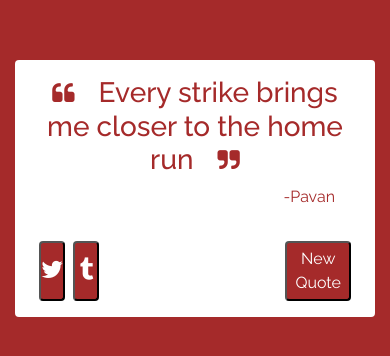
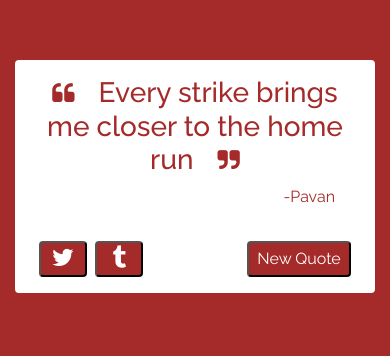
Before and after one commit to pavan-sagar/random-quote-generator, a React (Create React App) app: page / in a window 390 px wide. Shown: the part 252-608 px from the top of the page. Built offline with nearby package versions, Linux system fonts and the light colour scheme.

Commit message:
Fixed button size for mobile devices

```diff
--- a/src/App.css
+++ b/src/App.css
@@ -4,6 +4,11 @@
   font-family: 'Raleway';
 }
 
+@media only screen and (min-device-width : 320px) and (max-device-width : 480px) {
+  #tweet-quote{
+    width:6rem;
+  }
+}
 
 /* Quote fade out and fade in effect */
 @keyframes text-fade{
--- a/src/App.js
+++ b/src/App.js
@@ -123,13 +123,13 @@ class App extends Component {
         {/* Buttons */}
         <div className='btn-group w-100'>
           {/* Twitter button */}
-          <button  className="rounded ml-2 p-0 bg-transition" style={{width:'8%',backgroundColor:this.state.primaryColor}}><a id="tweet-quote" href={`https://twitter.com/intent/tweet?hashtags=quotes&related=freecodecamp&text=${this.state.randomQuote}`}><i className="fa fa-twitter" style={{fontSize:'1.5rem',color:'white'}}></i></a></button>
+          <button  className="rounded ml-2 p-0 bg-transition" style={{width:'3rem',backgroundColor:this.state.primaryColor}}><a id="tweet-quote" href={`https://twitter.com/intent/tweet?hashtags=quotes&related=freecodecamp&text=${this.state.randomQuote}`}><i className="fa fa-twitter" style={{fontSize:'1.5rem',color:'white'}}></i></a></button>
 
           {/* Tumblr button */}
-          <button className="rounded ml-2 p-0 bg-transition" style={{width:'8%',backgroundColor:this.state.primaryColor}}><a href={`https://www.tumblr.com/widgets/share/tool?posttype=quote&tags=quotes,freecodecamp&caption=Jesus&content=${this.state.randomQuote}buttons&shareSource=tumblr_share_button`}><i className="fa fa-tumblr" style={{fontSize:'1.5rem',color:'white'}}></i></a></button>
+          <button className="rounded ml-2 p-0 bg-transition" style={{width:'3rem',backgroundColor:this.state.primaryColor}}><a href={`https://www.tumblr.com/widgets/share/tool?posttype=quote&tags=quotes,freecodecamp&caption=Jesus&content=${this.state.randomQuote}buttons&shareSource=tumblr_share_button`}><i className="fa fa-tumblr" style={{fontSize:'1.5rem',color:'white'}}></i></a></button>
 
           {/* New Quote button  */}
-          <button id="new-quote" className="float-right ml-auto px-2 py-1 mr-2 rounded bg-transition" style={{width:'20%',backgroundColor:this.state.primaryColor,color:'white'}} onClick={this.callToSetRandomQuoteAndColor}><span className="align-center">New Quote</span></button>
+          <button id="new-quote" className="float-right ml-auto px-2 py-1 mr-2 rounded bg-transition" style={{width:'6.5rem',backgroundColor:this.state.primaryColor,color:'white'}} onClick={this.callToSetRandomQuoteAndColor}><span className="align-center">New Quote</span></button>
         </div>
       </div>
 
```
